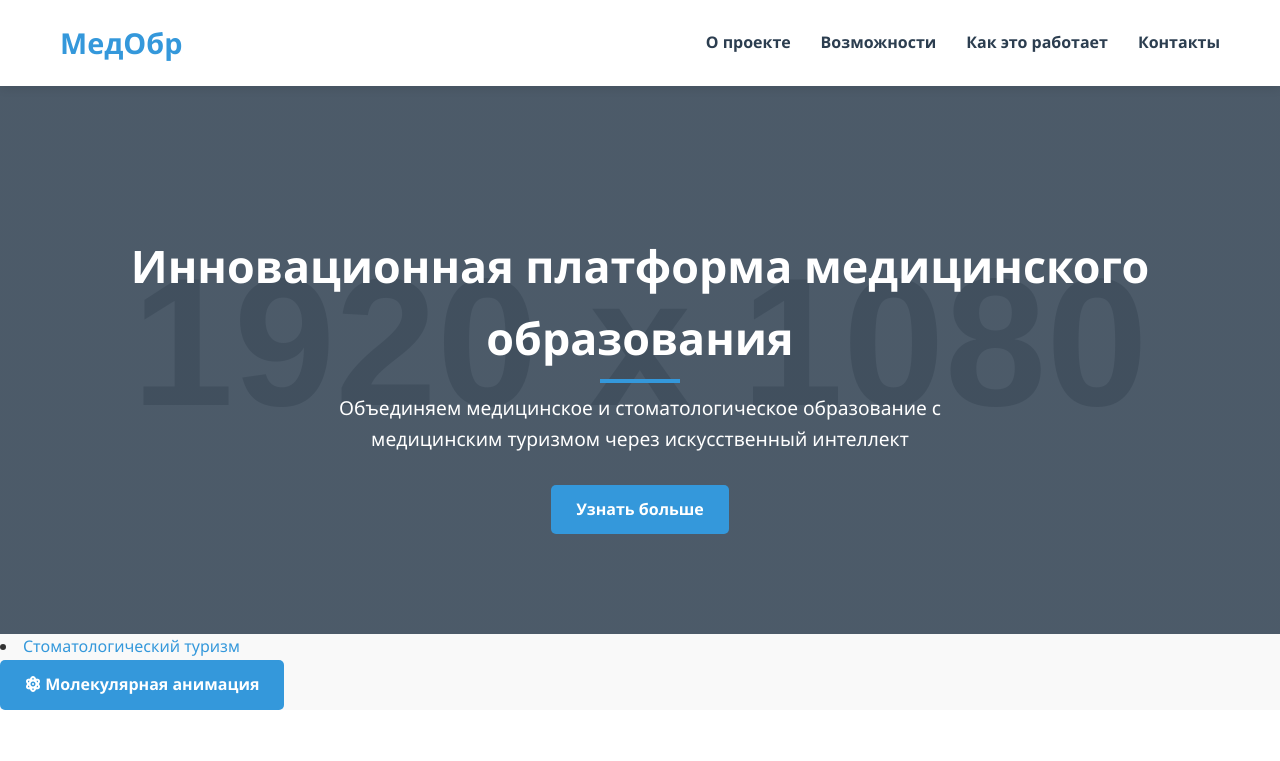
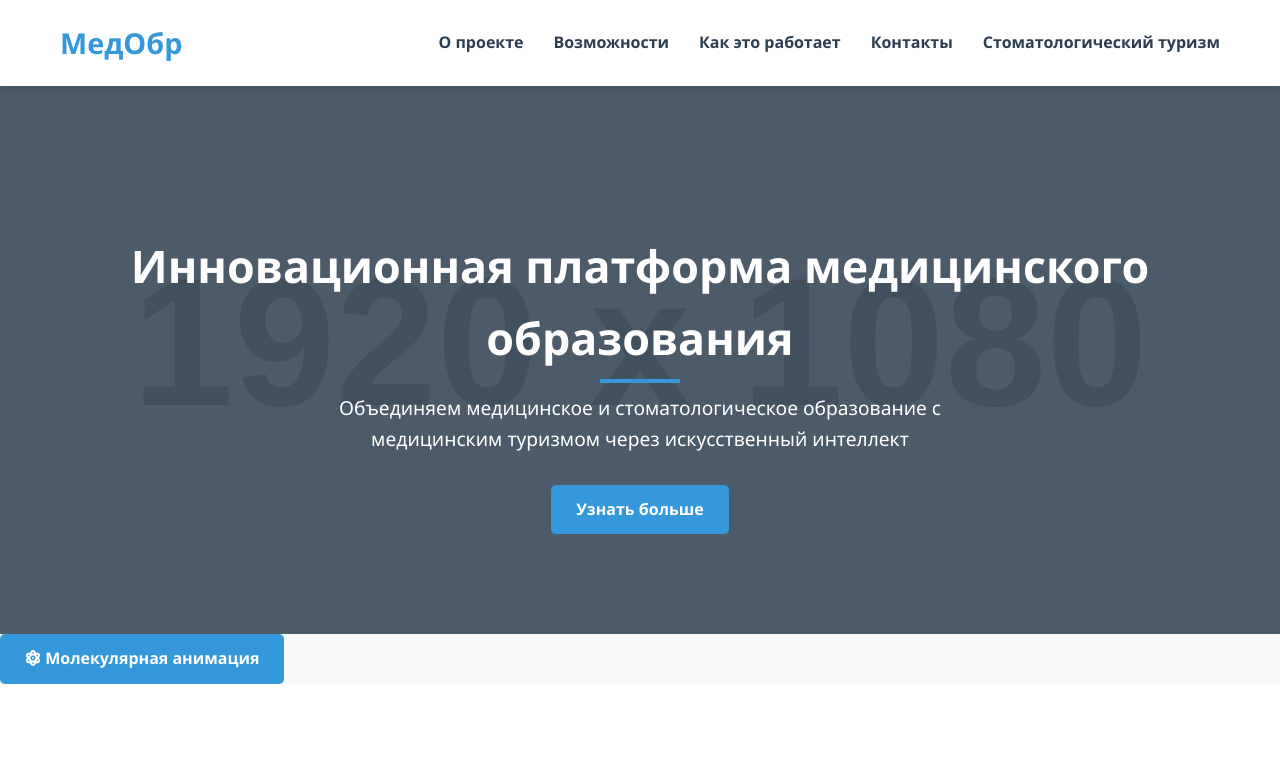
Before and after one commit to zmeik/MedEd, a plain HTML site: page index.html in a window 1280 px wide. Shown: the top 761 px of the page. Drawn offline with Linux system fonts and the light colour scheme; placeholder pictures from the web are drawn by us.

Commit message:
Update index.html

```diff
--- a/index.html
+++ b/index.html
@@ -20,6 +20,7 @@
                     <li><a href="#features">Возможности</a></li>
                     <li><a href="#how-it-works">Как это работает</a></li>
                     <li><a href="#contact">Контакты</a></li>
+                    <li><a href="dentaltour.html">Стоматологический туризм</a></li> <!-- Переместил сюда -->
                 </ul>
             </nav>
         </div>
@@ -36,16 +37,12 @@
         </div>
     </section>
 
-    <!-- Добавьте эту кнопку в навигационное меню -->
-    <li><a href="dentaltour.html">Стоматологический туризм</a></li>
-
     <!-- Кнопка для перехода на страницу молекулярной анимации -->
-        <div class="cta-button">
-            <a href="https://zmeik.github.io/MedEd/molecular_animation.php" class="btn btn-primary">
-                <i class="fas fa-atom"></i> Молекулярная анимация
-            </a>
-        </div>
-
+    <div class="cta-button">
+        <a href="https://zmeik.github.io/MedEd/molecular_animation.php" class="btn btn-primary">
+            <i class="fas fa-atom"></i> Молекулярная анимация
+        </a>
+    </div>
 
     <!-- О проекте -->
     <section id="about" class="about">
```
